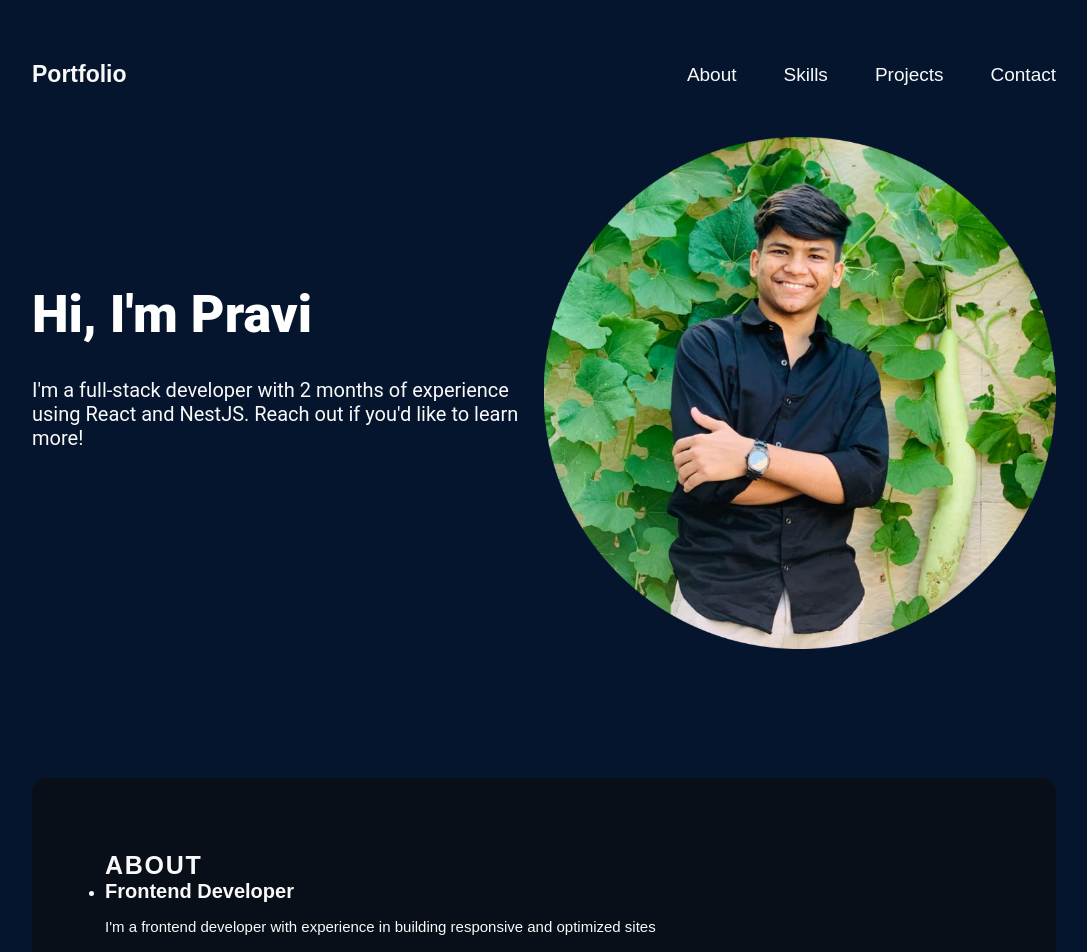
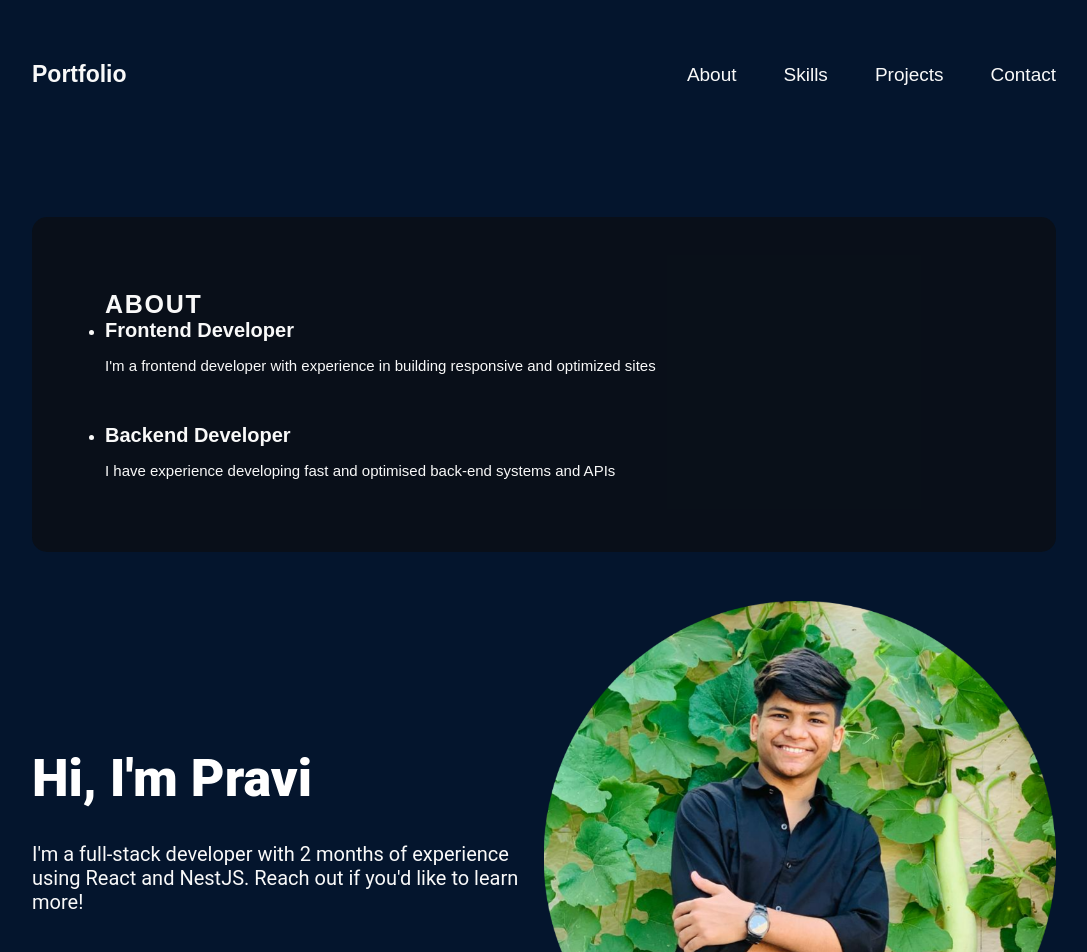
Before and after one commit to pravijain2004/Portfolio, a React (Vite) app: page / in a window 1280 px wide. Shown: the top 952 px of the page, without its empty margins (96-1183 px from the left). Built offline with nearby package versions, Linux system fonts and the light colour scheme.

Commit message:
last commit

```diff
--- a/src/App.jsx
+++ b/src/App.jsx
@@ -1,7 +1,7 @@
 import styles from "./App.module.css";
 import { About } from "./components/About/About";
 import { Contact } from "./components/Contact/Contact";
-import {Skills} from "./components/Skills/Skills"
+import { Skills } from "./components/Skills/Skills"
 import { Profile } from "./components/Profile/profile";
 import { Navbar } from "./components/Navbar/Navbar";
 import { Projects } from "./components/Projects/Projects";
@@ -9,12 +9,12 @@ import { Projects } from "./components/Projects/Projects";
 function App() {
   return (
     <div className={styles.App}>
-      <Navbar />
-      <Profile />
-      <About />
-      <Skills />
-      <Projects />
-      <Contact />
+     <Navbar />
+     <About />
+     <Profile />
+     <Skills />
+     <Projects />
+     <Contact />
     </div>
   );
 }
```
